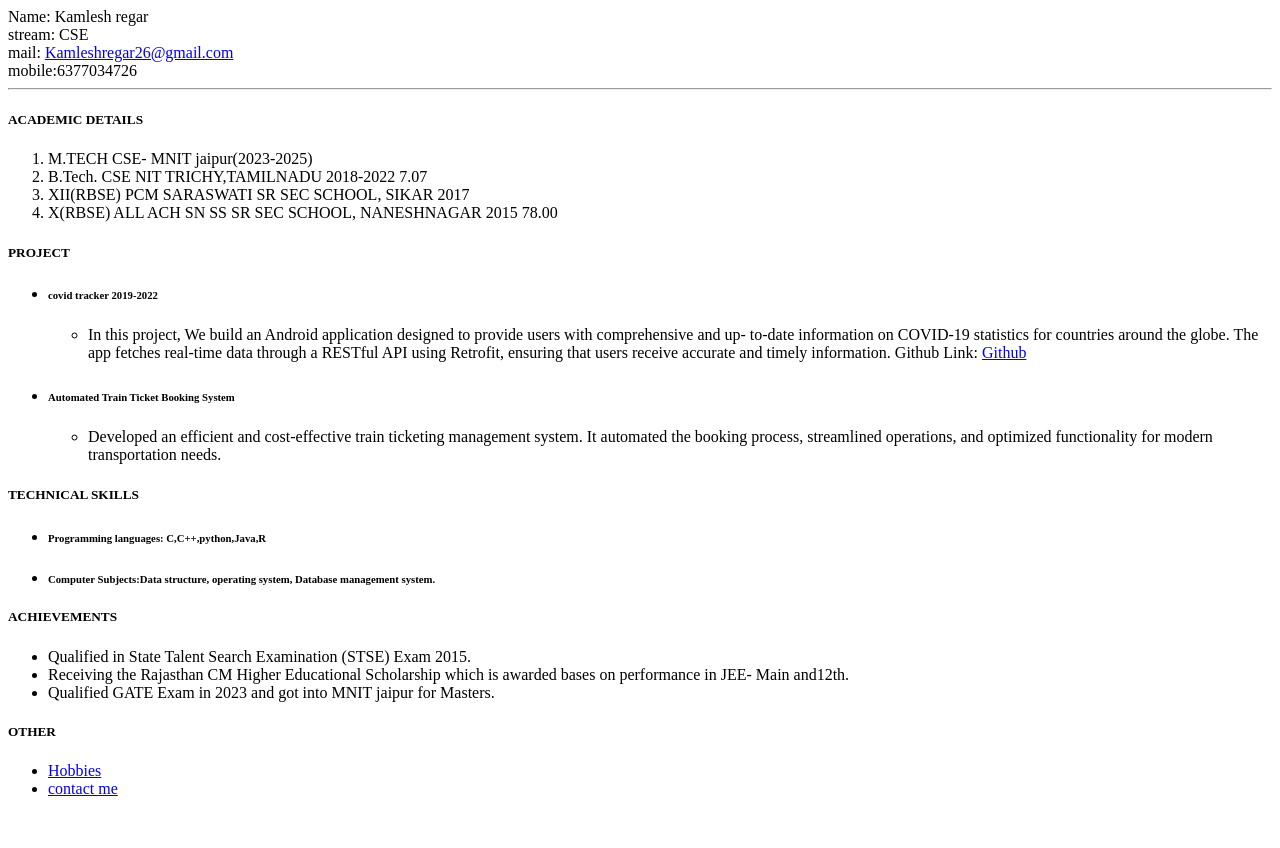
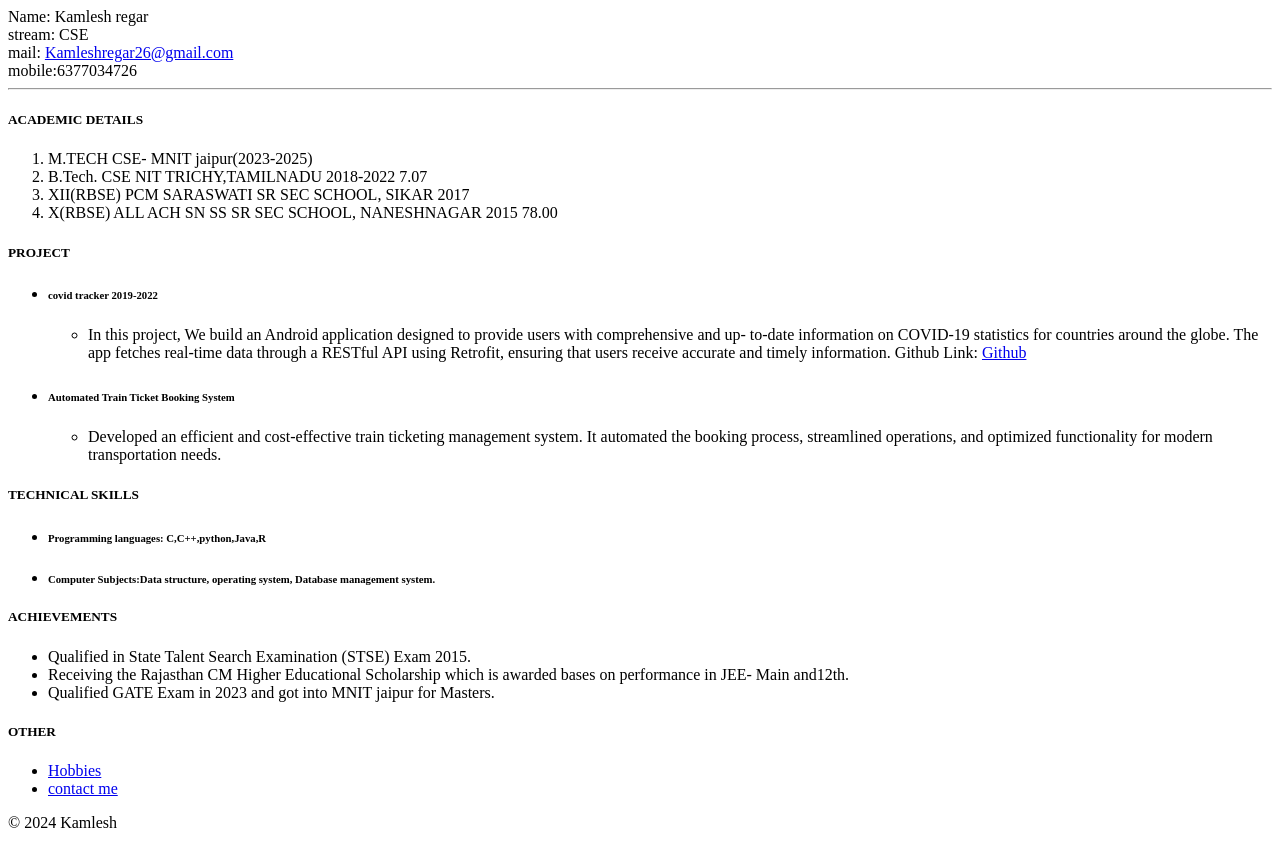
Before and after one commit to kamlesh2689511/MYResume, a plain HTML site: page index.html in a window 1280 px wide. Before the commit the page ends 814 px from the top, so only its background shows below. Drawn offline with Linux system fonts and the light colour scheme.

Commit message:
added footer

```diff
--- a/index.html
+++ b/index.html
@@ -60,5 +60,8 @@
         <li><a href="./hobbies.html">Hobbies</a></li>
         <li><a href="./contact.html">contact me</a></li>
     </ul>
+    <footer>
+        <p>© 2024 Kamlesh</p>
+      </footer>
 </body>
 </html>
```
